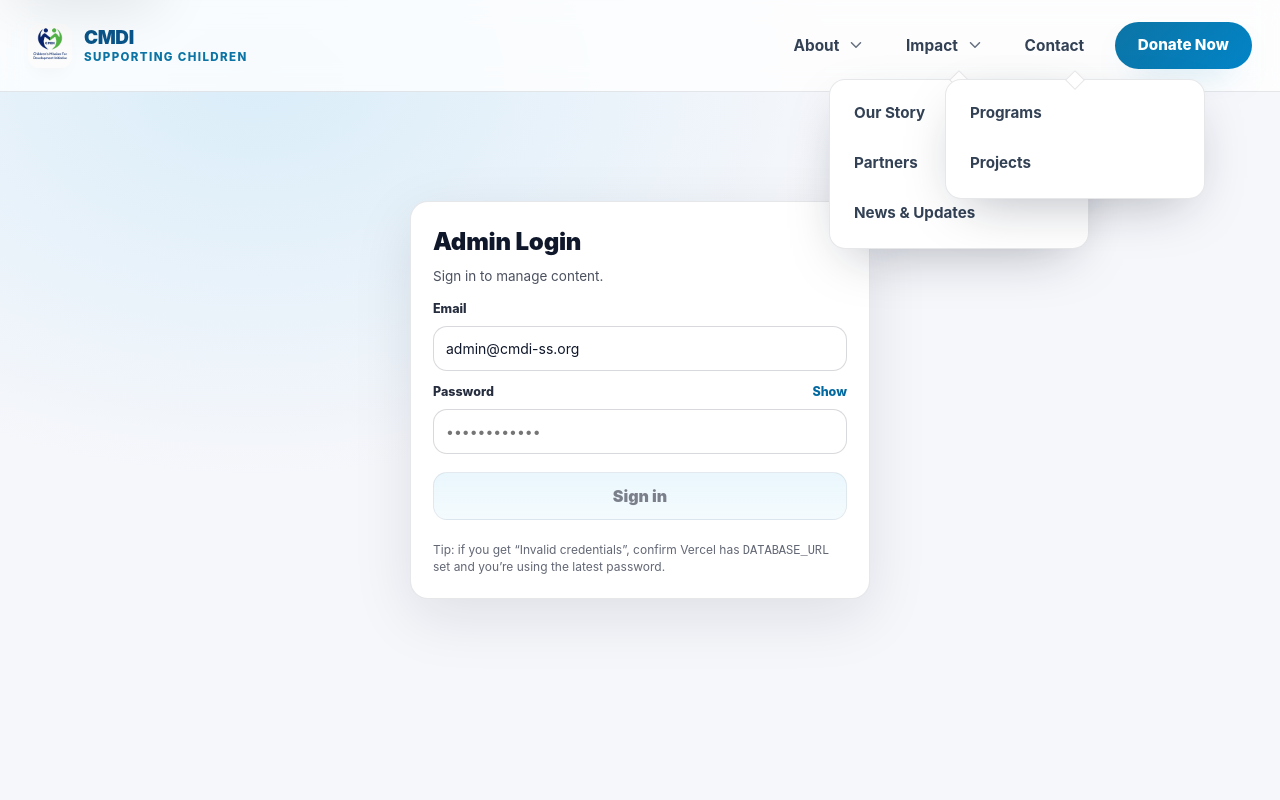
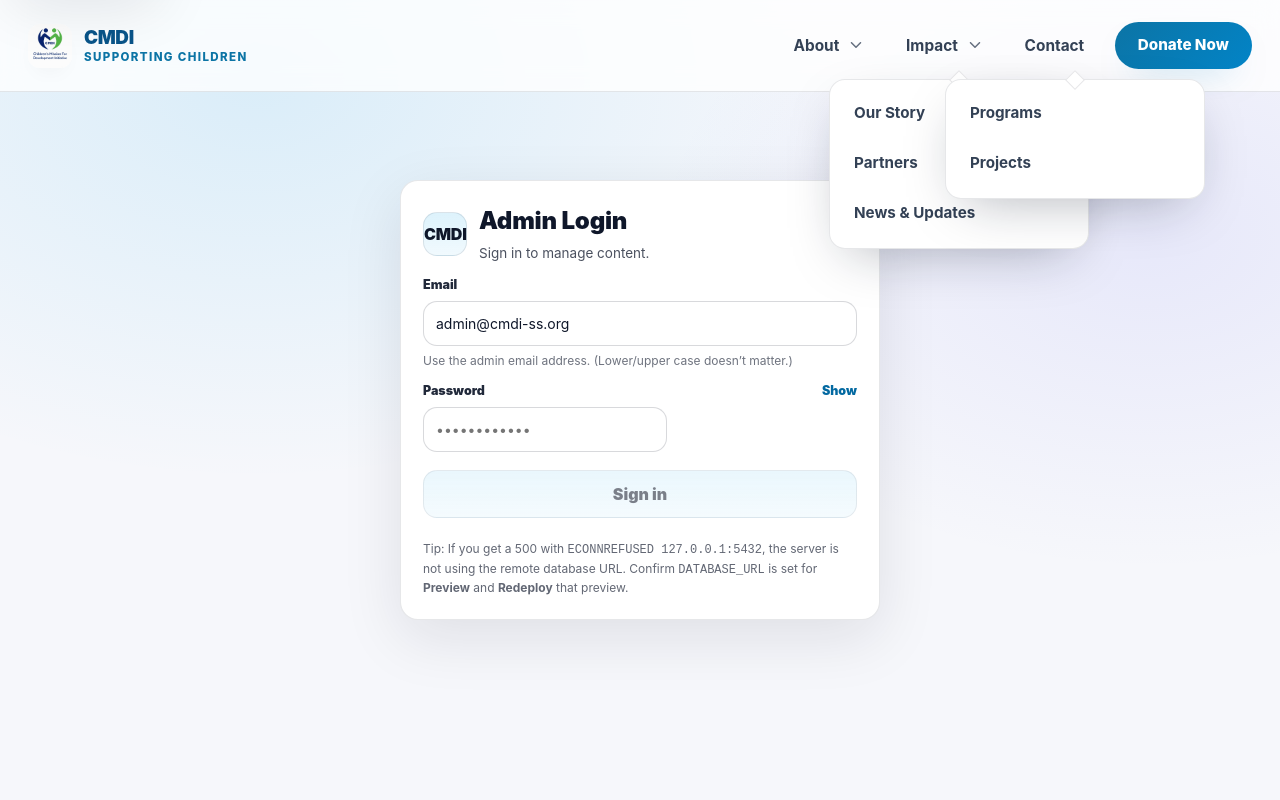
Before and after one commit to Hon-Tap/CMDI, a Next.js app in the folder Frontend/: page /admin/login in a window 1280 px wide. Shown: the top 800 px of the page. Built offline with nearby package versions, Linux system fonts and the light colour scheme.

Commit message:
Fix admin login: hard-require DATABASE_URL + better error handling

```diff
--- a/Frontend/app/admin/(auth)/login/page.tsx
+++ b/Frontend/app/admin/(auth)/login/page.tsx
@@ -1,25 +1,56 @@
 'use client';
 
-import { Suspense, useMemo, useState } from 'react';
+import React, { Suspense, useEffect, useMemo, useRef, useState } from 'react';
 import { useRouter, useSearchParams } from 'next/navigation';
 
-type FetchError = { error?: string };
+type ApiError = {
+  error?: string;
+  details?: string;
+  message?: string;
+};
+
+function safeNext(next: string | null) {
+  if (!next) return '/admin';
+  // Only allow internal relative paths
+  if (next.startsWith('/') && !next.startsWith('//')) return next;
+  return '/admin';
+}
 
 function LoginForm() {
   const router = useRouter();
   const searchParams = useSearchParams();
 
-  const nextParam = useMemo(() => {
-    const next = searchParams.get('next');
-    return next && next.startsWith('/') ? next : '/admin';
-  }, [searchParams]);
+  const nextParam = useMemo(() => safeNext(searchParams.get('next')), [searchParams]);
 
   const [email, setEmail] = useState('admin@cmdi-ss.org');
   const [password, setPassword] = useState('');
   const [showPw, setShowPw] = useState(false);
 
   const [loading, setLoading] = useState(false);
-  const [error, setError] = useState<string>('');
+  const [error, setError] = useState('');
+  const [capsLockOn, setCapsLockOn] = useState(false);
+
+  const abortRef = useRef<AbortController | null>(null);
+
+  // Cleanup any inflight request on unmount
+  useEffect(() => {
+    return () => {
+      abortRef.current?.abort();
+      abortRef.current = null;
+    };
+  }, []);
+
+  const cleanEmail = email.trim().toLowerCase();
+  const canSubmit = cleanEmail.length > 3 && password.length >= 6 && !loading;
+
+  function setApiErrorFromResponse(payload: ApiError | null) {
+    const msg =
+      payload?.error ||
+      payload?.message ||
+      (payload?.details ? `${payload.details}` : '') ||
+      'Login failed';
+    setError(msg);
+  }
 
   async function onSubmit(e: React.FormEvent) {
     e.preventDefault();
@@ -28,43 +59,81 @@
     setError('');
     setLoading(true);
 
-    const cleanEmail = email.trim().toLowerCase();
-    const cleanPassword = password;
+    // Abort any previous submit (rare but helps during retries)
+    abortRef.current?.abort();
+    abortRef.current = new AbortController();
 
     try {
       const res = await fetch('/api/admin/auth/login', {
         method: 'POST',
         headers: { 'Content-Type': 'application/json' },
-        body: JSON.stringify({ email: cleanEmail, password: cleanPassword }),
+        body: JSON.stringify({ email: cleanEmail, password }),
+        signal: abortRef.current.signal,
       });
 
+      // Try to parse JSON, but don’t assume it’s JSON (500s often return HTML/text)
+      const text = await res.text();
+      const data: ApiError | null = (() => {
+        try {
+          return text ? (JSON.parse(text) as ApiError) : null;
+        } catch {
+          return null;
+        }
+      })();
+
       if (!res.ok) {
-        const data = (await res.json().catch(() => null)) as FetchError | null;
-        setError(data?.error || 'Login failed');
+        // Prefer API-provided error; otherwise provide a helpful fallback
+        if (data) {
+          setApiErrorFromResponse(data);
+        } else {
+          // If response isn't JSON, show status with generic message
+          setError(res.status === 500 ? 'Server error. Please try again.' : `Login failed (${res.status}).`);
+        }
         return;
       }
 
+      // Success
       router.replace(nextParam);
       router.refresh();
-    } catch {
-      setError('Network error. Try again.');
+    } catch (err: any) {
+      if (err?.name === 'AbortError') return; // ignore
+      setError('Network error. Check your connection and try again.');
     } finally {
       setLoading(false);
     }
   }
 
-  const canSubmit = email.trim().length > 3 && password.length >= 6 && !loading;
+  function onPasswordKeyUp(e: React.KeyboardEvent<HTMLInputElement>) {
+    // CapsLock detection (best-effort)
+    const caps = e.getModifierState?.('CapsLock') ?? false;
+    setCapsLockOn(caps);
+  }
 
   return (
     <div style={styles.card}>
       <div style={styles.header}>
+        <div style={styles.brandRow}>
+          <div style={styles.badge}>CMDI</div>
+          <div style={styles.brandText}>
             <h1 style={styles.title}>Admin Login</h1>
             <p style={styles.subtitle}>Sign in to manage content.</p>
+          </div>
+        </div>
       </div>
 
       {error ? (
         <div role="alert" style={styles.alert}>
-          <strong style={{ fontWeight: 800 }}>Error:</strong> {error}
+          <div style={styles.alertTitle}>Error</div>
+          <div style={styles.alertBody}>{error}</div>
+
+          {/* Helpful hint for your current known failure mode */}
+          {error.toLowerCase().includes('econnrefused') || error.includes('127.0.0.1:5432') ? (
+            <div style={styles.alertHint}>
+              This usually means the API tried to connect to <code>127.0.0.1:5432</code>. On Vercel that happens when
+              the deployment didn’t receive <code>DATABASE_URL</code> (common on Preview) or the backend is ignoring it.
+              Redeploy the Preview deployment after setting env vars.
+            </div>
+          ) : null}
         </div>
       ) : null}
 
@@ -76,10 +145,15 @@
             onChange={(e) => setEmail(e.target.value)}
             type="email"
             autoComplete="email"
+            inputMode="email"
             required
             placeholder="admin@cmdi-ss.org"
             style={styles.input}
+            aria-invalid={Boolean(error) || undefined}
           />
+          <span style={styles.microHint}>
+            Use the admin email address. (Lower/upper case doesn’t matter.)
+          </span>
         </label>
 
         <label style={styles.label}>
@@ -96,23 +170,34 @@
             </button>
           </span>
 
+          <div style={styles.pwWrap}>
             <input
               value={password}
               onChange={(e) => setPassword(e.target.value)}
+              onKeyUp={onPasswordKeyUp}
               type={showPw ? 'text' : 'password'}
               autoComplete="current-password"
               required
               placeholder="••••••••••••"
               style={styles.input}
+              aria-invalid={Boolean(error) || undefined}
             />
+          </div>
+
+          {capsLockOn ? <span style={styles.capsWarn}>Caps Lock is ON</span> : null}
         </label>
 
-        <button type="submit" disabled={!canSubmit} style={{ ...styles.primaryBtn, ...(canSubmit ? null : styles.primaryBtnDisabled) }}>
+        <button
+          type="submit"
+          disabled={!canSubmit}
+          style={{ ...styles.primaryBtn, ...(canSubmit ? null : styles.primaryBtnDisabled) }}
+        >
           {loading ? 'Signing in…' : 'Sign in'}
         </button>
 
         <p style={styles.hint}>
-          Tip: if you get “Invalid credentials”, confirm Vercel has <code>DATABASE_URL</code> set and you’re using the latest password.
+          Tip: If you get a 500 with <code>ECONNREFUSED 127.0.0.1:5432</code>, the server is not using the remote
+          database URL. Confirm <code>DATABASE_URL</code> is set for <b>Preview</b> and <b>Redeploy</b> that preview.
         </p>
       </form>
     </div>
@@ -135,20 +220,39 @@
     display: 'grid',
     placeItems: 'center',
     padding: 24,
-    background: 'radial-gradient(1200px 800px at 20% 10%, rgba(14,165,233,.12), transparent 50%), #f6f7fb',
+    background:
+      'radial-gradient(1200px 800px at 20% 10%, rgba(14,165,233,.12), transparent 50%), radial-gradient(900px 600px at 90% 30%, rgba(99,102,241,.10), transparent 55%), #f6f7fb',
   },
+
   card: {
     width: '100%',
-    maxWidth: 460,
+    maxWidth: 480,
     background: '#fff',
     border: '1px solid rgba(15,23,42,.10)',
     borderRadius: 18,
     padding: 22,
     boxShadow: '0 18px 60px rgba(15,23,42,.10)',
   },
-  header: { marginBottom: 14 },
+
+  header: { marginBottom: 12 },
+
+  brandRow: { display: 'flex', gap: 12, alignItems: 'center' },
+  badge: {
+    width: 44,
+    height: 44,
+    borderRadius: 14,
+    display: 'grid',
+    placeItems: 'center',
+    fontWeight: 900,
+    letterSpacing: -0.2,
+    border: '1px solid rgba(15,23,42,.10)',
+    background: 'linear-gradient(180deg, rgba(14,165,233,.14), rgba(14,165,233,.06))',
+    color: '#0f172a',
+  },
+  brandText: { display: 'grid' },
+
   title: { margin: 0, fontSize: 24, fontWeight: 900, letterSpacing: -0.2, color: '#0f172a' },
-  subtitle: { margin: '6px 0 0', fontSize: 13.5, opacity: 0.75, color: '#0f172a' },
+  subtitle: { margin: '4px 0 0', fontSize: 13.5, opacity: 0.75, color: '#0f172a' },
 
   alert: {
     background: 'rgba(220,38,38,.08)',
@@ -160,11 +264,17 @@
     fontSize: 13.5,
     lineHeight: 1.35,
   },
+  alertTitle: { fontWeight: 900, marginBottom: 4 },
+  alertBody: { fontWeight: 600, opacity: 0.95 },
+  alertHint: { marginTop: 8, fontSize: 12.5, opacity: 0.85, lineHeight: 1.35 },
 
-  form: { display: 'grid', gap: 12, marginTop: 12 },
+  form: { display: 'grid', gap: 12, marginTop: 10 },
+
   label: { display: 'grid', gap: 7 },
   labelRow: { display: 'flex', alignItems: 'center', justifyContent: 'space-between' },
-  labelText: { fontSize: 12.5, fontWeight: 800, color: '#0f172a', opacity: 0.9 },
+  labelText: { fontSize: 12.5, fontWeight: 900, color: '#0f172a', opacity: 0.92 },
+
+  microHint: { fontSize: 12, opacity: 0.6, color: '#0f172a', lineHeight: 1.35 },
 
   input: {
     padding: '11px 12px',
@@ -176,11 +286,24 @@
     background: '#fff',
   },
 
+  pwWrap: { position: 'relative' },
+
+  capsWarn: {
+    fontSize: 12,
+    fontWeight: 800,
+    color: '#92400e',
+    background: 'rgba(245,158,11,.14)',
+    border: '1px solid rgba(245,158,11,.22)',
+    padding: '6px 10px',
+    borderRadius: 999,
+    width: 'fit-content',
+  },
+
   linkBtn: {
     border: 'none',
     background: 'transparent',
     color: '#0369a1',
-    fontWeight: 800,
+    fontWeight: 900,
     fontSize: 12.5,
     cursor: 'pointer',
     padding: 0,
@@ -201,10 +324,11 @@
     cursor: 'not-allowed',
   },
 
-  hint: { margin: '10px 0 0', fontSize: 12, opacity: 0.65, color: '#0f172a', lineHeight: 1.4 },
+  hint: { margin: '10px 0 0', fontSize: 12, opacity: 0.65, color: '#0f172a', lineHeight: 1.45 },
+
   skeleton: {
     width: '100%',
-    maxWidth: 460,
+    maxWidth: 480,
     borderRadius: 18,
     border: '1px solid rgba(15,23,42,.10)',
     background: '#fff',
```
Also changed, not shown: Frontend/app/api/admin/auth/login/route.ts (+151 -37 lines). Lines whose indentation alone changed are shown as unchanged.
